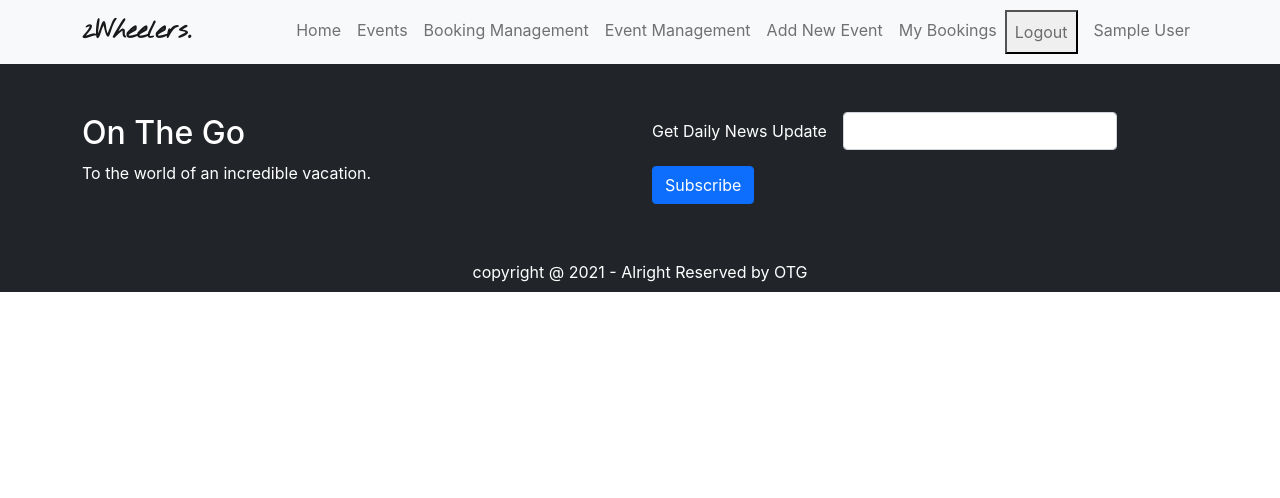
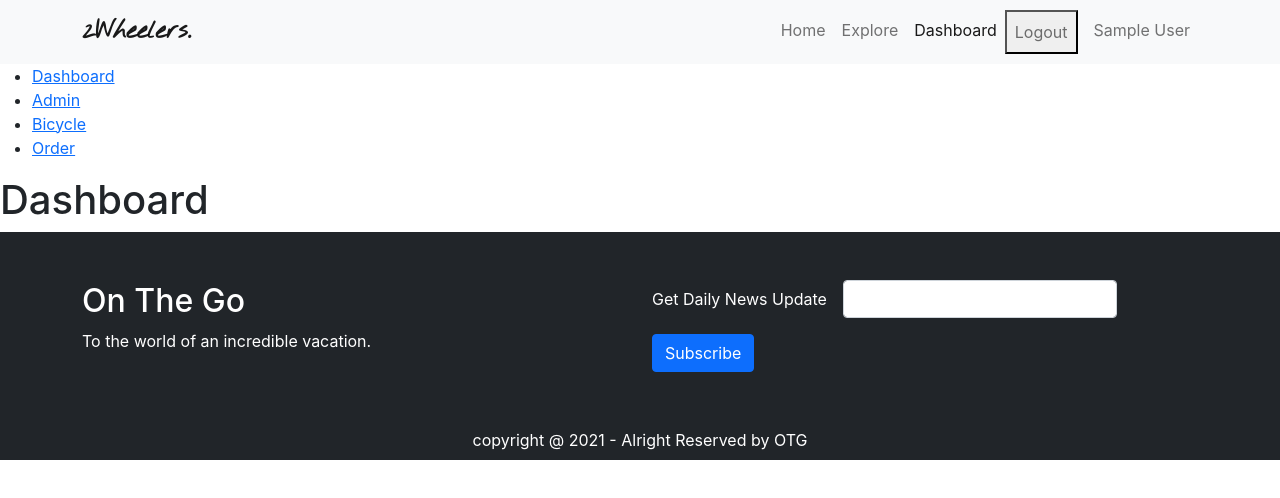
Before and after one commit to durjoi/twowheeler-frontend, a React (Create React App) app: page /dashboard in a window 1280 px wide. Shown: the top 498 px of the page. Built offline with nearby package versions, Linux system fonts and the light colour scheme; no server answers; sample sign-in values are in the browser's storage.

Commit message:
User Role adding functionalities added

```diff
--- a/src/App.js
+++ b/src/App.js
@@ -7,6 +7,9 @@ import Login from './Pages/Login/Login';
 import Register from './Pages/Register/Register';
 import Header from './Layouts/Header/Header';
 import Footer from './Layouts/Footer/Footer';
+import Explore from './Pages/Explore/Explore';
+import PrivateRoute from './PrivateRoute/PrivateRoute';
+import Dashboard from './Pages/Dashboard/Dashboard';
 
 function App() {
   return (
@@ -19,6 +22,14 @@ function App() {
             <Route exact path='/'>
               <Home></Home>
             </Route>
+
+            <Route exact path='/explore'>
+              <Explore></Explore>
+            </Route>
+
+            <PrivateRoute path='/dashboard'>
+              <Dashboard></Dashboard>
+            </PrivateRoute>
 
             <Route exact path='/login'>
               <Login></Login>
--- a/src/Layouts/Header/Header.js
+++ b/src/Layouts/Header/Header.js
@@ -20,31 +20,11 @@ const Header = () => {
                         </li>
 
                         <li className="nav-item">
-                            <NavLink className='nav-link' exact to='/event'>Events</NavLink>
+                            <NavLink className='nav-link' exact to='/explore'>Explore</NavLink>
                         </li>
                         {
                             user.email &&  <li className="nav-item">
-                                <NavLink className='nav-link' exact to='/booking'>Booking Management</NavLink>
-                            </li>
-                        }
-
-{
-                            user.email &&  <li className="nav-item">
-                                <NavLink className='nav-link' exact to='/event/manage'>Event Management</NavLink>
-                            </li>
-                        }
-
-                        {
-                            user.email &&  <li className="nav-item">
-                                <NavLink className='nav-link' to='/event/create'>Add New Event</NavLink>
-                            </li>
-                        }
-
-
-
-                        {
-                            user.email &&  <li className="nav-item">
-                                <NavLink className='nav-link' exact to={`/booking/${user.uid}`}>My Bookings</NavLink>
+                                <NavLink className='nav-link' exact to='/dashboard'>Dashboard</NavLink>
                             </li>
                         }
                         {
--- /dev/null
+++ b/src/Pages/Dashboard/Components/ManageAdmin/ManageAdmin.js
@@ -0,0 +1,40 @@
+import axios from 'axios';
+import React from 'react';
+import { useForm } from 'react-hook-form';
+
+const ManageAdmin = () => {
+
+    const { register, handleSubmit } = useForm();
+    const onSubmit = (data, e) => {
+        axios.post('http://localhost:3005/user/admin', data)
+        .then((response) => {
+            if(response.statusText === 'OK' ) {
+                alert('Document inserted successfully');
+            }
+            e.target.reset();
+        });
+
+    }
+
+    return (
+        <div className="booking d-flex justify-content-center align-items-center" style={{ height: '100vh' }}>
+            <div className="card booking_card" >
+                <div className="card-body text-left">
+                    <h5 className="card-title text-center">Create New Admin</h5>
+                    <form onSubmit={handleSubmit(onSubmit)} className="text-left">
+                        <div className="mb-3">
+                            <label for="exampleFormControlInput1" className="form-label">User Email</label>
+                            <input type="email" className="form-control" {...register("email")} required/>
+                        </div>
+
+
+                        <input type="submit" value="Make Admin"/>
+                    </form>
+                </div>
+            </div>
+
+        </div>
+    );
+};
+
+export default ManageAdmin;
--- /dev/null
+++ b/src/Pages/Dashboard/Components/ManageBicycle/ManageBicycle.js
@@ -0,0 +1,11 @@
+import React from 'react';
+
+const ManageBicycle = () => {
+    return (
+        <div>
+            <h1>This is Manage Bicycle</h1>
+        </div>
+    );
+};
+
+export default ManageBicycle;
--- /dev/null
+++ b/src/Pages/Dashboard/Components/ManageOrder/ManageOrder.js
@@ -0,0 +1,11 @@
+import React from 'react';
+
+const ManageOrder = () => {
+    return (
+        <div>
+            This is ManageOrder
+        </div>
+    );
+};
+
+export default ManageOrder;
--- a/src/Pages/Dashboard/Dashboard.js
+++ b/src/Pages/Dashboard/Dashboard.js
@@ -0,0 +1,37 @@
+import React from 'react';
+import { Route, Switch, useRouteMatch } from 'react-router-dom';
+import ManageAdmin from './Components/ManageAdmin/ManageAdmin';
+import ManageBicycle from './Components/ManageBicycle/ManageBicycle';
+import ManageOrder from './Components/ManageOrder/ManageOrder';
+import Sidebar from './Shared/Sidebar/Sidebar';
+
+const Dashboard = () => {
+    let { path } = useRouteMatch();
+
+    return (
+        <div>
+                <div>
+                <Sidebar></Sidebar>
+
+                    <Switch>
+                        <Route exact path={path}>
+                            <h1>Dashboard</h1>
+                        </Route>
+                        <Route exact path={`${path}/admin`}>
+                            <ManageAdmin></ManageAdmin>
+                        </Route>
+
+                        <Route exact path={`${path}/bicycle`}>
+                            <ManageBicycle></ManageBicycle>
+                        </Route>
+
+                        <Route exact path={`${path}/order`}>
+                            <ManageOrder></ManageOrder>
+                        </Route>
+                    </Switch>
+                </div>
+        </div>
+    );
+};
+
+export default Dashboard;
--- /dev/null
+++ b/src/Pages/Dashboard/Shared/Sidebar/Sidebar.js
@@ -0,0 +1,26 @@
+import React from 'react';
+import { Link, useRouteMatch } from 'react-router-dom';
+
+const Sidebar = () => {
+    let { path, url } = useRouteMatch();
+    return (
+        <div>
+            <ul>
+                <li>
+                    <Link to={`${url}`}>Dashboard</Link>
+                </li>
+                <li>
+                    <Link to={`${url}/admin`}>Admin</Link>
+                </li>
+                <li>
+                    <Link to={`${url}/bicycle`}>Bicycle</Link>
+                </li>
+                <li>
+                    <Link to={`${url}/order`}>Order</Link>
+                </li>
+            </ul>
+        </div>
+    );
+};
+
+export default Sidebar;
--- a/src/Pages/Explore/Explore.js
+++ b/src/Pages/Explore/Explore.js
@@ -0,0 +1,11 @@
+import React from 'react';
+
+const Explore = () => {
+    return (
+        <div>
+            This is Explore Page
+        </div>
+    );
+};
+
+export default Explore;
```
